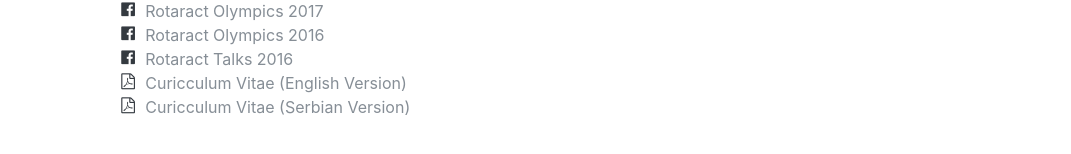
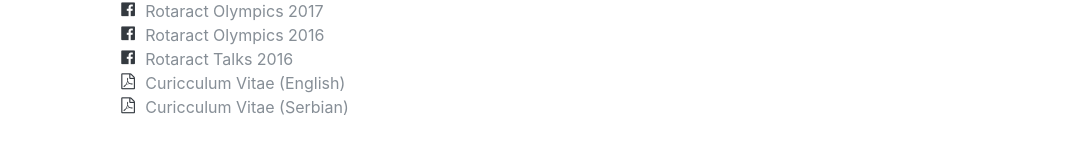
Before and after one commit to Sterling-Malory-Archer/StrahinjaWebSite, a website with bundled scripts: page index.html in a window 1280 px wide. Shown: the part 4639-4793 px from the top of the page, without its empty margins (209-1280 px from the left). Built offline with nearby package versions, Linux system fonts and the light colour scheme; a web font is replaced by a local one.

Commit message:
Update index.html

```diff
--- a/index.html
+++ b/index.html
@@ -306,11 +306,11 @@
 			  <li>
 			<a target="_blank" href="https://drive.google.com/file/d/1ECpO0kgmrKmuS1OLXNNmXrVQiptbj5lw/view" class="text-muted">
               <i class="fa-li fa fa-file-pdf-o text-dark"></i>
-              Curicculum Vitae (English Version)</li> </a>
+              Curicculum Vitae (English)</li> </a>
  			   <li>
 			<a target="_blank" href="https://drive.google.com/file/d/1IrKWm-Qvjnyph3MeQIYVQ4wvi4lx_CDj/view" class="text-muted">
               <i class="fa-li fa fa-file-pdf-o text-dark"></i>
-              Curicculum Vitae (Serbian Version)</li> </a>
+              Curicculum Vitae (Serbian)</li> </a>
           </ul>
         </div>
       </section>
```
